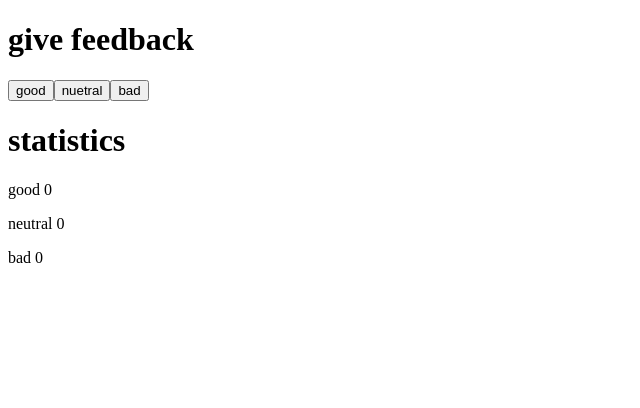
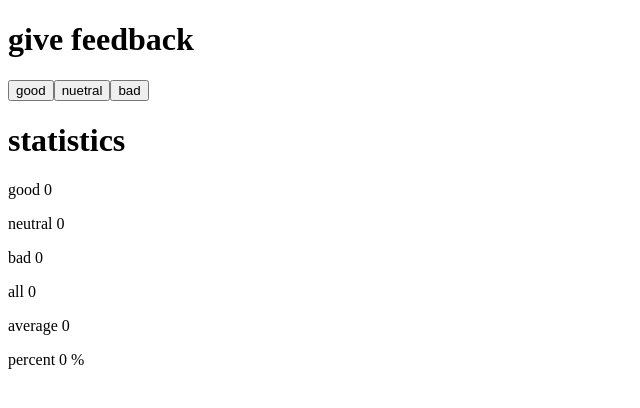
Before and after one commit to Nahtx/FullStackDN, a React (Vite) app in the folder part1/: page / in a window 1280 px wide. Shown: the top 408 px of the page, without its empty margins (0-640 px from the left). Built offline with nearby package versions, Linux system fonts and the light colour scheme.

Commit message:
zadanie 1.7

```diff
--- a/part1/src/App.jsx
+++ b/part1/src/App.jsx
@@ -5,6 +5,10 @@ const App = () => {
   const [good, setGood] = useState(0);
   const [neutral, setNeutral] = useState(0);
   const [bad, setBad] = useState(0);
+  const all = good + neutral + bad;
+  const average = all > 0 ? (good - bad) / all : 0;
+  const percent =
+    all > 0 ? (neutral + bad === 0 ? 100 : (good / all) * 100) : 0;
 
   const handleGood = () => {
     console.log("increasing good");
@@ -24,13 +28,20 @@ const App = () => {
   return (
     <div>
       <h1>give feedback</h1>
+
       <Button text={"good"} onClick={handleGood} />
       <Button text={"nuetral"} onClick={handleNeutral} />
       <Button text={"bad"} onClick={handleBad} />
+
       <h1>statistics</h1>
+
       <p>good {good}</p>
       <p>neutral {neutral}</p>
       <p>bad {bad}</p>
+
+      <p>all {all}</p>
+      <p>average {average}</p>
+      <p>percent {percent} %</p>
     </div>
   );
 };
```
